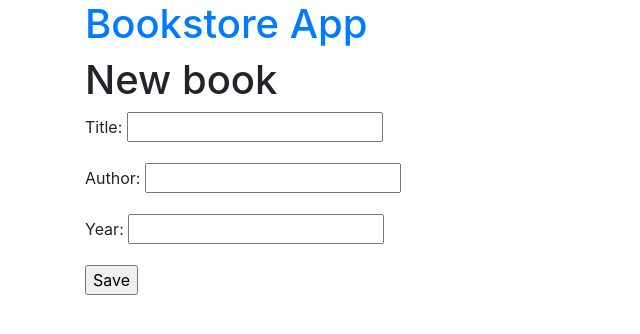
After one commit to NLCNG27/bookstore, a Django app: page /book/new/ in a window 1280 px wide. The commit adds this page. Shown: the top 334 px of the page, without its empty margins (0-640 px from the left). Run offline with Django 4.2, Linux system fonts and the light colour scheme.

Commit message:
added new book functionality

```diff
--- a/bookstore/models.py
+++ b/bookstore/models.py
@@ -10,5 +10,5 @@ class Book(models.Model):
     def __str__(self):
         return self.title
 
-
-1
+    def get_absolute_url(self):
+        return reverse("home")
--- a/bookstore/urls.py
+++ b/bookstore/urls.py
@@ -1,7 +1,8 @@
 # bookstore/urls.py
 from django.urls import path
-from .views import BookstoreListView
+from .views import BookstoreListView, BookstoreCreateView
 
 urlpatterns = [
-    path("", BookstoreListView.as_view(), name="home")
+    path("book/new/", BookstoreCreateView.as_view(), name="book_new"),
+    path("", BookstoreListView.as_view(), name="home"),
 ]
--- a/bookstore/views.py
+++ b/bookstore/views.py
@@ -1,7 +1,14 @@
 # bookstore/views.py
 from django.views.generic import ListView
+from django.views.generic.edit import CreateView
 from .models import Book
 
 class BookstoreListView(ListView):
     model = Book
     template_name = "home.html"
+
+
+class BookstoreCreateView(CreateView):
+    model = Book
+    template_name = "book_new.html"
+    fields = ["title", "author", "year"]
--- a/templates/base.html
+++ b/templates/base.html
@@ -6,16 +6,12 @@
     <link rel="stylesheet" href="https://cdn.jsdelivr.net/npm/bootstrap@4.0.0/dist/css/bootstrap.min.css" integrity="sha384-Gn5384xqQ1aoWXA+058RXPxPg6fy4IWvTNh0E263XmFcJlSAwiGgFAW/dAiS6JXm" crossorigin="anonymous">
     <body>
     <main role="main" class="container">
-
         <div class="starter-template">
-            <header>
-                <h1><a href="{% url 'home' %}">Bookstore App</a></h1>
-            </header>
+            <header><h1><a href="{% url 'home' %}">Bookstore App</a></h1></header>
             <div>
                 {% block content %}
                 {% endblock content %}
             </div>
-
         </div>
     </main><!-- /.container -->
 
--- /dev/null
+++ b/templates/book_new.html
@@ -0,0 +1,12 @@
+<!--templates/book_new.html-->
+{% extends "base.html" %}
+
+{% block content %}
+<h1>New book</h1>
+<form action="" method="post">
+    {% csrf_token %}
+    {{ form.as_p }}
+
+    <input type="submit" value="Save">
+</form>
+{% endblock content %}
--- a/templates/home.html
+++ b/templates/home.html
@@ -22,7 +22,12 @@
             {% endfor %}
         </tbody>
 
+
     </table>
+
+    <a class="btn btn-primary" href="{% url 'book_new' %}">New Book</a>
+    <a class="btn btn-danger" href="">Delete</a>
+
 </div>
 
 
```
Also changed, not shown: db.sqlite3. Lines whose indentation alone changed are shown as unchanged.
